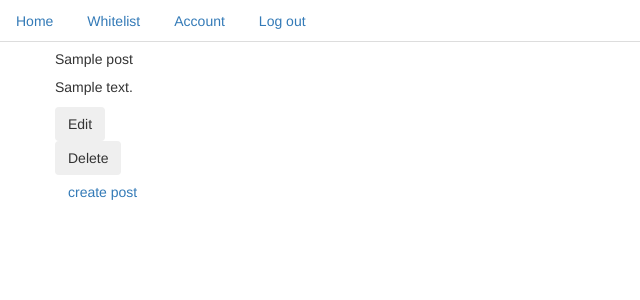
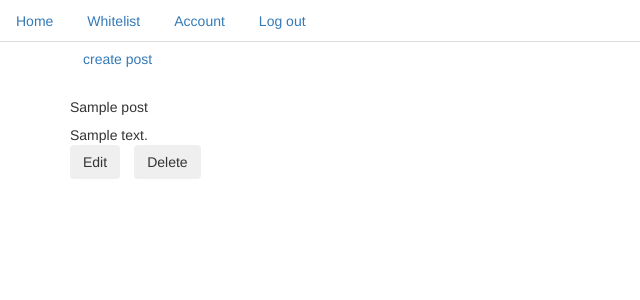
Before and after one commit to LaerryLaessig/meerkat, a Flask app: template flask_meerkat/templates/home.html in a window 1280 px wide. Shown: the top 300 px of the page, without its empty margins (0-640 px from the left). Run offline with Flask 2, Linux system fonts and the light colour scheme; a user stored in the database is signed in; tables that the repository leaves empty hold one stand-in row (values such as "Sample post"); the template is opened without the code that fills it: values that come from a table or form of the project are taken from there, most other values are stand-ins (such as "Sample title", 1, 10 or a date in 2020); some libraries are stand-ins or nearby versions.

Commit message:
refactor layout

```diff
--- a/flask_meerkat/templates/home.html
+++ b/flask_meerkat/templates/home.html
@@ -1,18 +1,21 @@
 {% extends "layout.html" %}
 {% block app_content %}
 {% if current_user.is_authenticated %}
-<div class="row">
+<div class="signin-inner my-4 my-lg-0 bg-white shadow-soft border rounded border-gray-300 p-4 p-lg-5 w-100 fmxw-500">
     <div class="col-md">
         {% for post in posts %}
-        <div class="card" style="width: 54rem;">
-            <form method="POST">
+        <div class="d-grid" style="padding-bottom:1em;">
+            <a href="{{ url_for('post') }}" class="btn btn-outline-info" role="button">create post</a>
+        </div>
+        <div class="card" style="display: inline.flex;">
+            <form method="POST" style="padding-right:1em;">
                 <div class="card-body">
                     <h5 class="card-title">{{ post.title }}</h5>
-                    <p class="card-text">{{ post.text}}</p>
+                    <span class="card-text" style="white-space: pre-line">{{ post.text}}</span>
                 </div>
             </form>
-            <div>
-                <form method="GET">
+            <div class="d-grid" style="display:flex;">
+                <form method="GET" style="padding-right:1em;">
                     <button class="btn btn-outline-success" formaction="{{ url_for('edit_post', post_id=post.id)}}">
                         Edit
                     </button>
@@ -26,11 +29,6 @@
         </div>
         {% endfor %}
     </div>
-    <div class="col-sm">
-
-        <a href="{{ url_for('post') }}" class="btn btn-outline-info" role="button">create post</a>
-
-    </div>
 </div>
 {% else %}
 <div>only for personal usage</div>
--- a/flask_meerkat/templates/post.html
+++ b/flask_meerkat/templates/post.html
@@ -1,6 +1,6 @@
 {% extends "layout.html" %}
 {% block app_content %}
-<div>
+<div class="signin-inner my-4 my-lg-0 bg-white shadow-soft border rounded border-gray-300 p-4 p-lg-5 w-100 fmxw-500">
     <form method="POST" action="{{ url_for('edit_post', post_id=post.id) if post else url_for('post') }}">
         {{ form.hidden_tag() }}
         <fieldset class="form-group">
--- a/flask_meerkat/templates/signin.html
+++ b/flask_meerkat/templates/signin.html
@@ -43,7 +43,7 @@
                 </div>
             </div>
             <div class="d-grid">
-                {{ form.submit(class="btn btn-primary") }}
+                {{ form.submit(class="btn btn-outline-primary") }}
             </div>
         </form>
         <div class="d-flex justify-content-center align-items-center mt-4">
--- a/flask_meerkat/templates/signup.html
+++ b/flask_meerkat/templates/signup.html
@@ -81,7 +81,7 @@
                 <!-- End of Form -->
             </div>
             <div class="d-grid">
-                {{ form.submit(class="btn btn-primary") }}
+                {{ form.submit(class="btn btn-outline-primary") }}
             </div>
         </form>
         <div class="d-flex justify-content-center align-items-center mt-4">
```
Also changed, not shown: flask_meerkat/templates/whitelist.html (+16 -4 lines).
